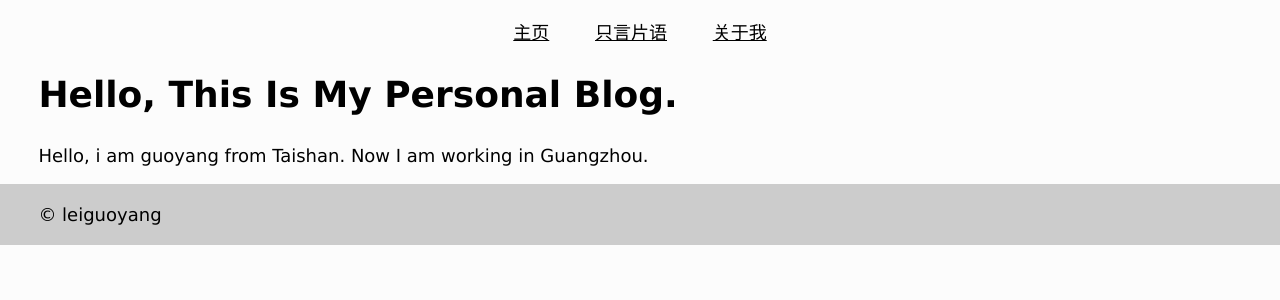
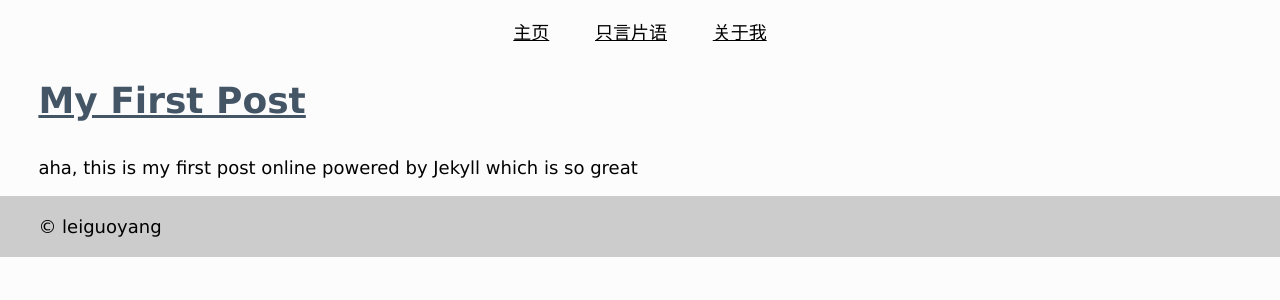
Before and after one commit to leiguoyang/leiguoyang.github.io, a Jekyll site: the page built from index.html, in a window 1280 px wide. Shown: the top 300 px of the page. Built offline with Jekyll 4.4.1, drawn with Linux system fonts in a browser that asks for light colours.

Commit message:
Update index.html

```diff
--- a/index.html
+++ b/index.html
@@ -1,6 +1,11 @@
 ---
 layout: default
-title: leiguoyang
+title: leiguoyang | homepage
 ---
-<h1>Hello, this is my personal blog.</h1>
-<p>Hello, i am guoyang from Taishan. Now I am working in Guangzhou.</p>
+
+{% for post in site.posts %}
+  <article>
+    <h1><a href="{{ post.url }}">{{ post.title }}</a></h1>
+    {{ post.excerpt }}
+  </article>
+{% endfor %}
```
